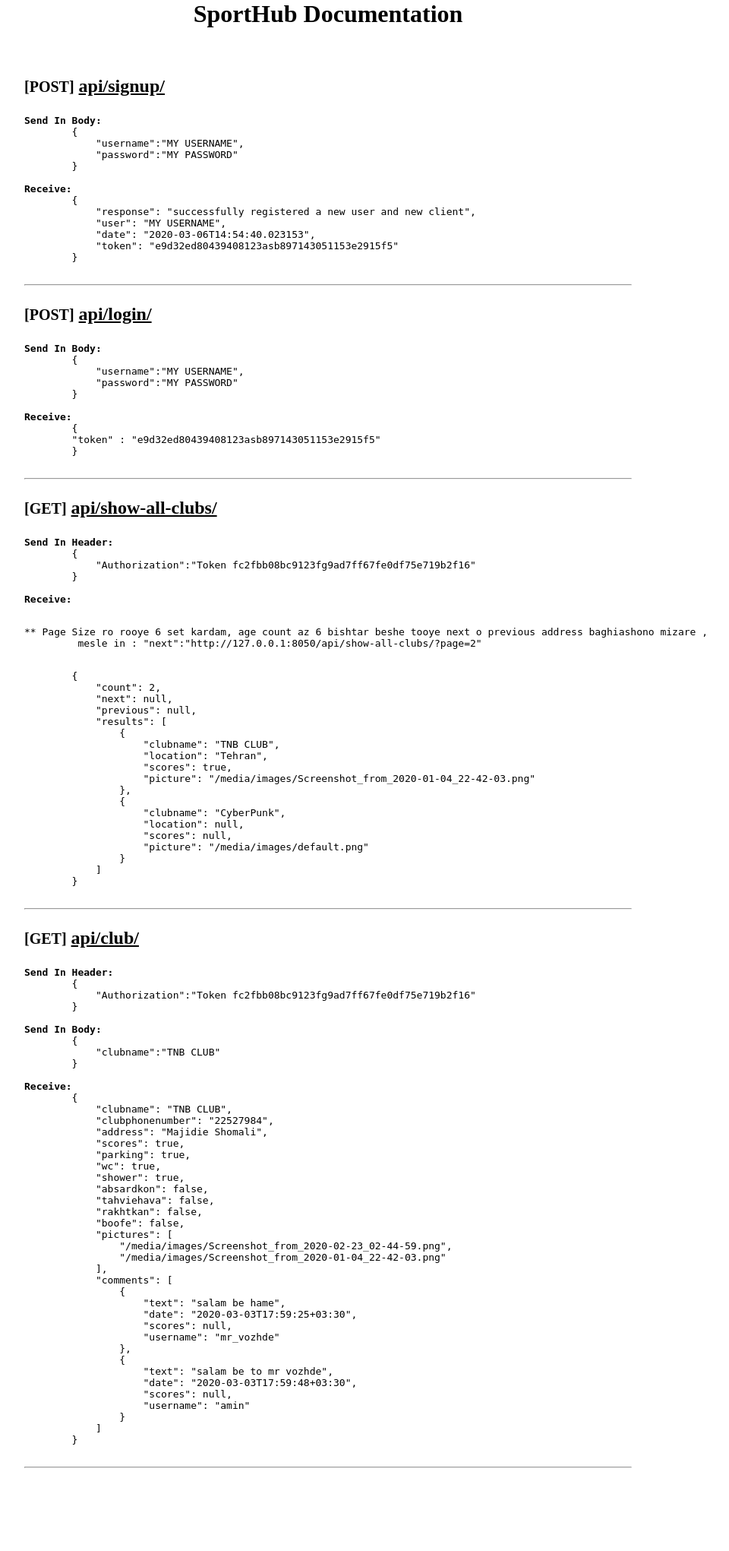
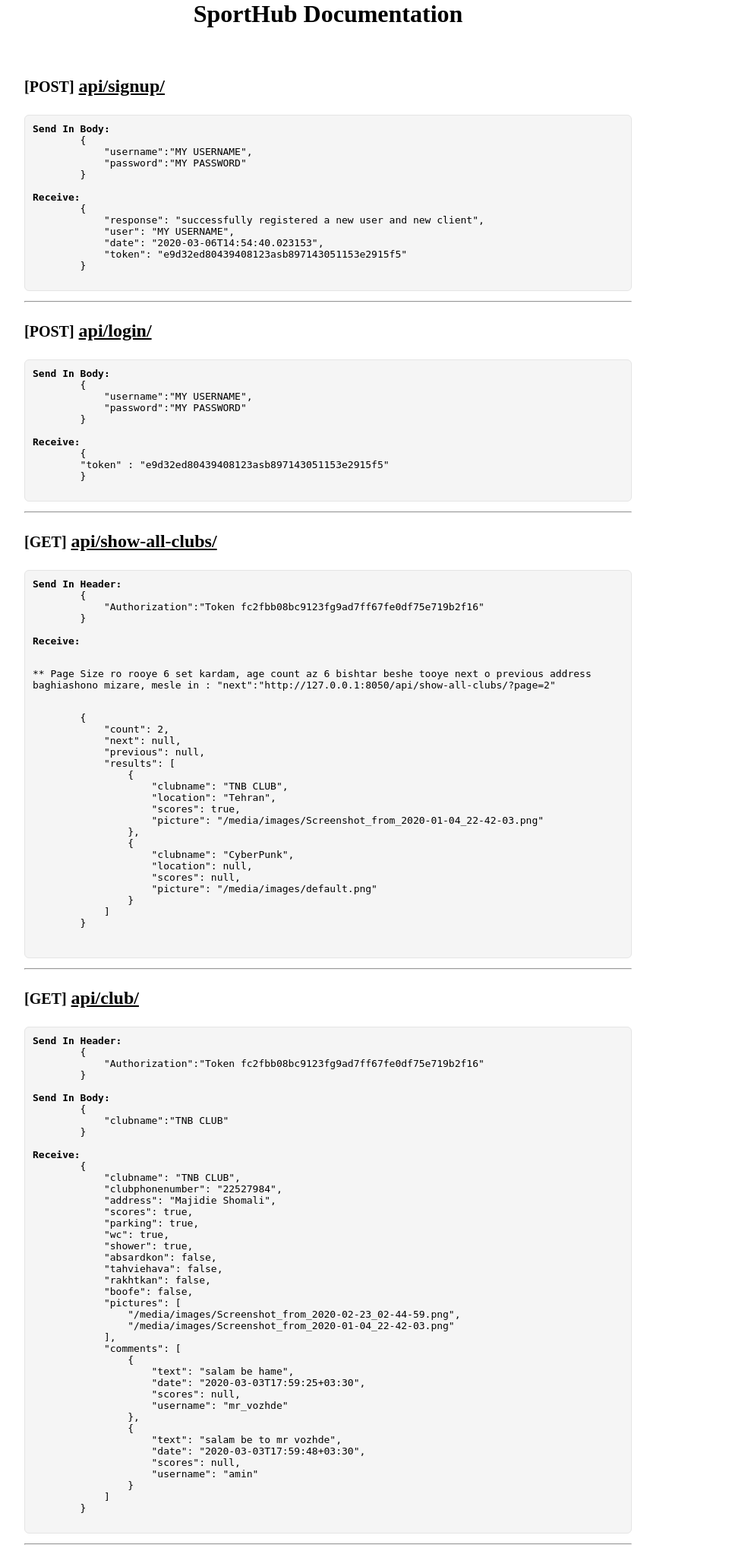
Before and after one commit to AliRn76/sporthub, a Django app: template app/templates/main.html in a window 1280 px wide. Shown: the whole page at 76% size, without its empty margins (208-1168 px from the left). Before the commit the page ends 1932 px from the top, so only its background shows below. Run offline with Django 3.2, Linux system fonts and the light colour scheme; the template is opened without the code that fills it, so the values that code supplies are empty.

Commit message:
main behtar shod

```diff
--- a/app/static/main.css
+++ b/app/static/main.css
@@ -2,3 +2,10 @@ body{
     max-width: 800px;
     margin: auto;
 }
+
+pre{
+	background-color: #f5f5f5;
+	border: 1px solid #e5e5e5;
+	border-radius: 6px;
+	padding: 10px;
+}
--- a/app/templates/main.html
+++ b/app/templates/main.html
@@ -47,8 +47,8 @@
         }
 
 <b>Receive:</b>
-        <p>** Page Size ro rooye 6 set kardam, age count az 6 bishtar beshe tooye next o previous address baghiashono mizare ,
-         mesle in : "next":"http://127.0.0.1:8050/api/show-all-clubs/?page=2"<p>
+        <p>** Page Size ro rooye 6 set kardam, age count az 6 bishtar beshe tooye next o previous address
+baghiashono mizare, mesle in : "next":"http://127.0.0.1:8050/api/show-all-clubs/?page=2"<p>
         {
             "count": 2,
             "next": null,
```
